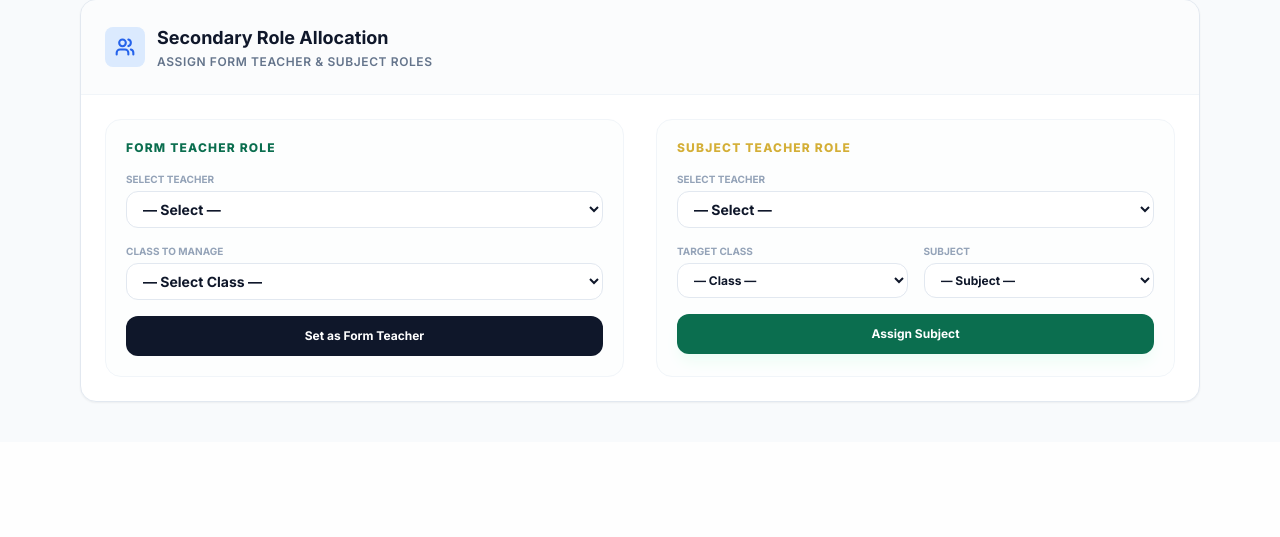
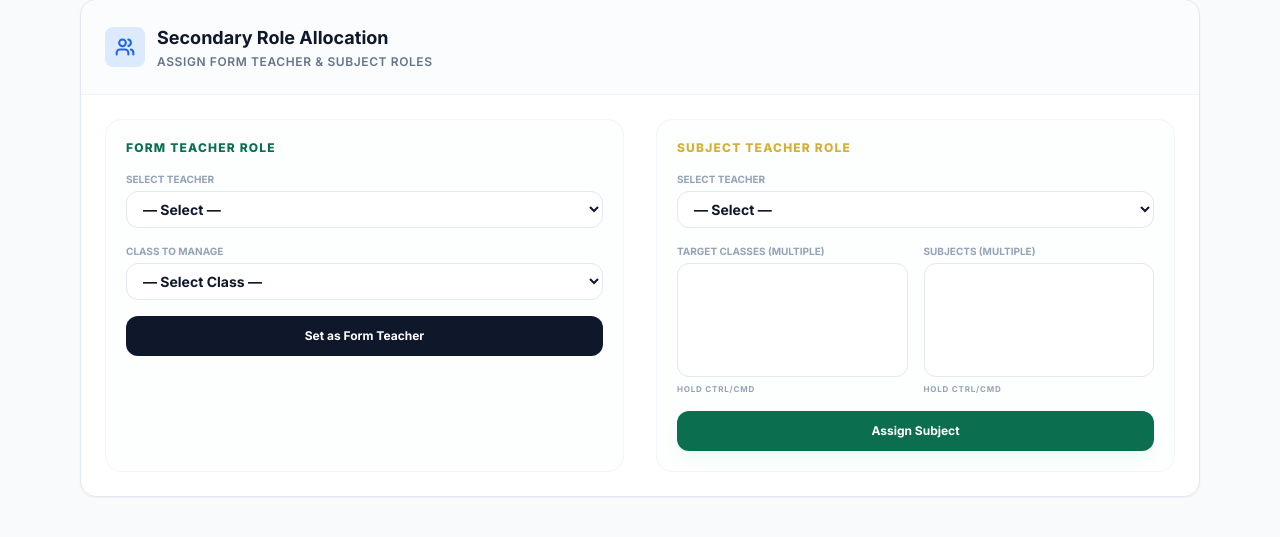
Before and after one commit to Richaaron/Folushovictory, a Flask app: template frontend/templates/admin/teachers.html in a window 1280 px wide. Shown: the part 1046-1583 px from the top of the page. Before the commit the page ends 1449 px from the top, so only its background shows below. Run offline with Flask 3, Linux system fonts and the light colour scheme; the template is opened without the code that fills it, so the values that code supplies are empty; some libraries are stand-ins or nearby versions.

Commit message:
Enable bulk teacher-subject assignments with multi-select

```diff
--- a/frontend/app.py
+++ b/frontend/app.py
@@ -285,16 +285,20 @@ def admin_assignments():
     token = session.get("token")
     if request.method == "POST":
         teacher_username = request.form.get("teacherUsername", "").strip()
-        class_id = request.form.get("classId", "").strip()
-        subject_id = request.form.get("subjectId", "").strip()
+        class_ids = request.form.getlist("classId")
+        subject_ids = request.form.getlist("subjectId")
         try:
             api_request(
                 "POST",
                 "/api/admin/assignments",
                 token=token,
-                payload={"teacherUsername": teacher_username, "classId": class_id, "subjectId": subject_id},
+                payload={
+                    "teacherUsername": teacher_username,
+                    "classIds": class_ids,
+                    "subjectIds": subject_ids
+                },
             )
-            flash("Assignment created")
+            flash(f"Successfully created {len(class_ids) * len(subject_ids)} assignments")
         except Exception as e:
             flash(str(e))
 
--- a/frontend/templates/admin/teachers.html
+++ b/frontend/templates/admin/teachers.html
@@ -183,24 +183,24 @@
             </div>
             <div class="grid gap-4 sm:grid-cols-2">
               <div>
-                <label class="block text-[10px] font-bold text-slate-400 uppercase">Target Class</label>
-                <select name="classId" class="mt-1 w-full rounded-xl border border-slate-200 bg-white px-3 py-2 text-xs font-bold transition focus:border-[#0B6E4F] focus:outline-none">
-                  <option value="">— Class —</option>
+                <label class="block text-[10px] font-bold text-slate-400 uppercase">Target Classes (Multiple)</label>
+                <select name="classId" multiple size="6" class="mt-1 w-full rounded-xl border border-slate-200 bg-white px-3 py-2 text-xs font-bold transition focus:border-[#0B6E4F] focus:outline-none">
                   {% for c in classes %}
                     {% if 'SSS' in c.level.upper() or 'JSS' in c.level.upper() %}
                       <option value="{{ c.id }}">{{ c.name }}</option>
                     {% endif %}
                   {% endfor %}
                 </select>
+                <p class="mt-1 text-[8px] text-slate-400 font-bold uppercase tracking-widest">Hold Ctrl/Cmd</p>
               </div>
               <div>
-                <label class="block text-[10px] font-bold text-slate-400 uppercase">Subject</label>
-                <select name="subjectId" class="mt-1 w-full rounded-xl border border-slate-200 bg-white px-3 py-2 text-xs font-bold transition focus:border-[#0B6E4F] focus:outline-none">
-                  <option value="">— Subject —</option>
+                <label class="block text-[10px] font-bold text-slate-400 uppercase">Subjects (Multiple)</label>
+                <select name="subjectId" multiple size="6" class="mt-1 w-full rounded-xl border border-slate-200 bg-white px-3 py-2 text-xs font-bold transition focus:border-[#0B6E4F] focus:outline-none">
                   {% for s in subjects %}
                     <option value="{{ s.id }}">{{ s.name }}</option>
                   {% endfor %}
                 </select>
+                <p class="mt-1 text-[8px] text-slate-400 font-bold uppercase tracking-widest">Hold Ctrl/Cmd</p>
               </div>
             </div>
             <button class="w-full rounded-xl bg-[#0B6E4F] py-3 text-xs font-bold text-white shadow-lg shadow-emerald-50 transition hover:bg-[#095c41]">
```
Also changed, not shown: backend/src/routes/admin.js (+23 -8 lines), frontend/templates/admin/assignments.html (+6 -6 lines).
